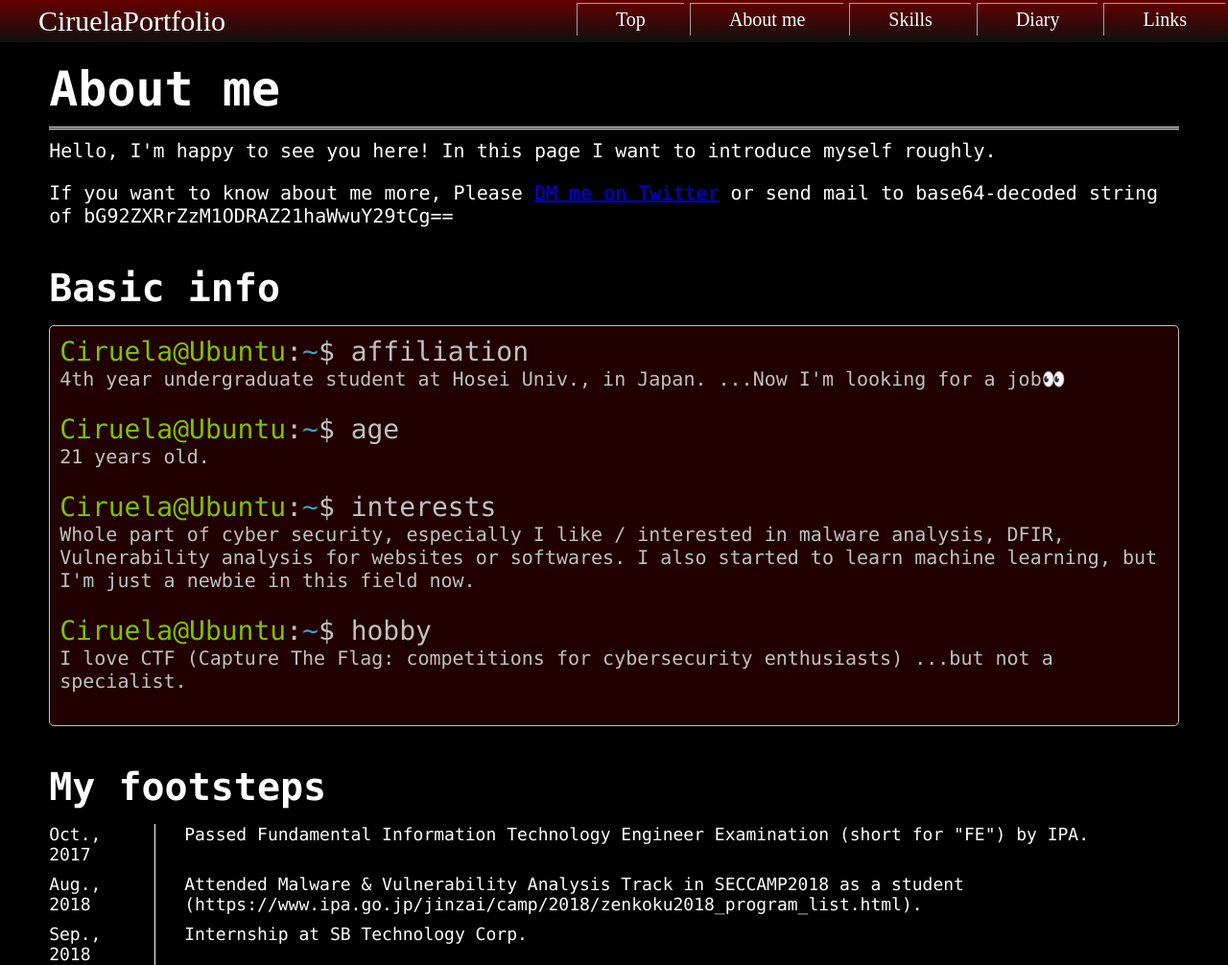
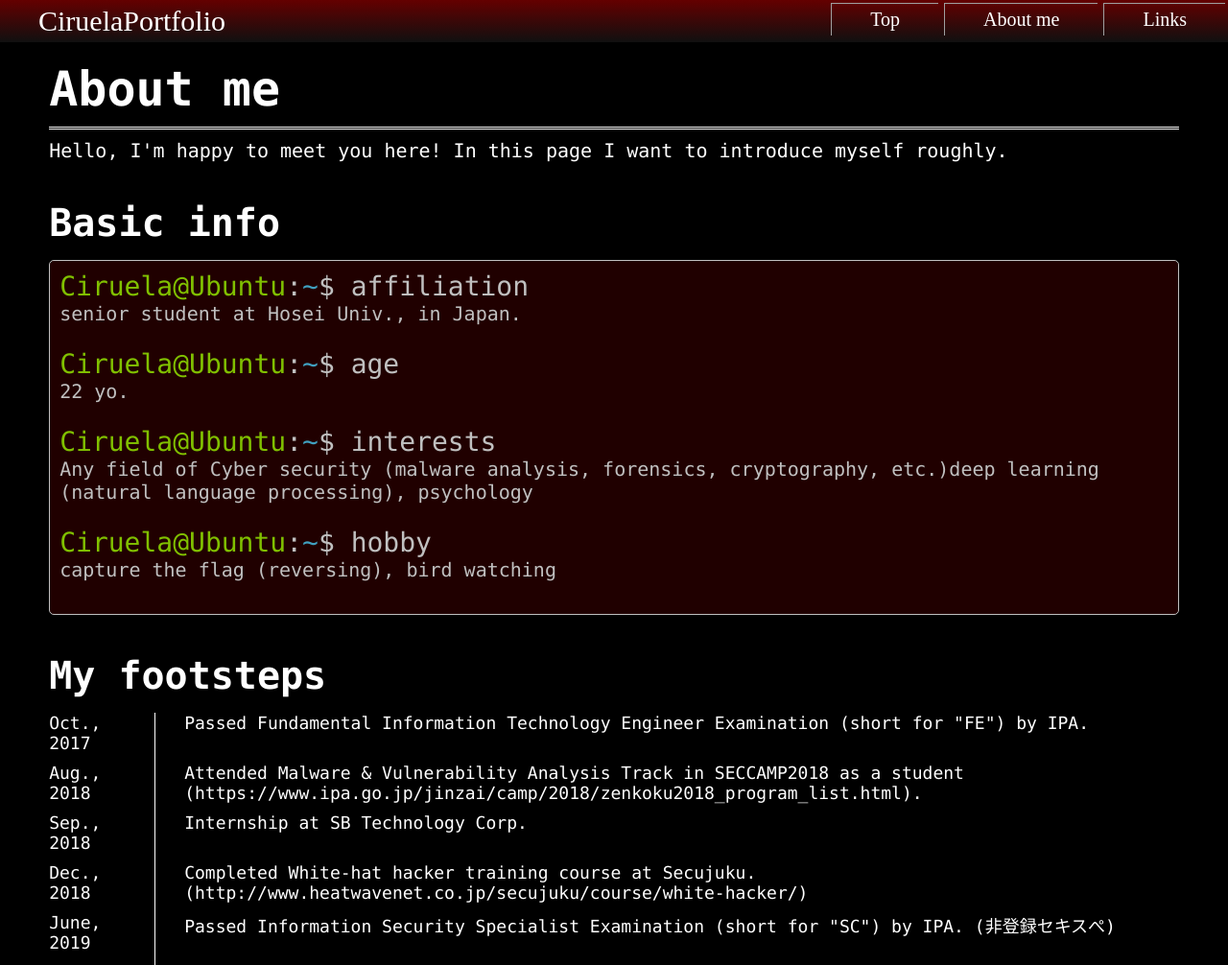
Before and after one commit to Ciruela-Xcyba17her/CiruelaPortfolio, a Gatsby site: page /aboutme in a window 1280 px wide. Shown: the top 1006 px of the page at 96% size. Built offline with nearby package versions, Linux system fonts and the light colour scheme; Gatsby itself is replaced by a stand-in of ours.

Commit message:
hid some needless information

```diff
--- a/src/components/contents/aboutme/components/Aboutme.js
+++ b/src/components/contents/aboutme/components/Aboutme.js
@@ -8,8 +8,7 @@ class Aboutme extends React.Component {
         return (
             <div>
                 <h1>About me</h1>
-                <p>Hello, I'm happy to see you here! In this page I want to introduce myself roughly.</p>
-                <p>If you want to know about me more, Please <a href="https://twitter.com/__Xcyba17her_">DM me on Twitter</a> or send mail to base64-decoded string of bG92ZXRrZzM1ODRAZ21haWwuY29tCg==</p>
+                <p>Hello, I'm happy to meet you here! In this page I want to introduce myself roughly.</p>
 
                 <h2>Basic info</h2>
                 <div className="terminal">
--- a/src/components/contents/aboutme/components/footstepdata.js
+++ b/src/components/contents/aboutme/components/footstepdata.js
@@ -17,7 +17,7 @@ const footstepDataAll = [
     },
     {
         "time": "June, 2019",
-        "footstep": "Passed Information Security Specialist Examination (short for \"SC\") by IPA. (登録セキスぺではありません。)"
+        "footstep": "Passed Information Security Specialist Examination (short for \"SC\") by IPA. (非登録セキスぺ)"
     },
     {
         "time": "June, 2019",
--- a/src/components/contents/aboutme/components/terminaldata.js
+++ b/src/components/contents/aboutme/components/terminaldata.js
@@ -2,24 +2,23 @@ const terminalDataAll = [
     {
         "cmd": "affiliation",
         "result":
-            "4th year undergraduate student at Hosei Univ., in Japan. ..." +
-            "Now I'm looking for a job👀"
+            "senior student at Hosei Univ., in Japan."
     },
     {
         "cmd": "age",
         "result":
-            "21 years old."
+            "22 yo."
     },
     {
         "cmd": "interests",
         "result":
-            "Whole part of cyber security, especially I like / interested in malware analysis, DFIR, Vulnerability analysis for websites or softwares. " +
-            "I also started to learn machine learning, but I'm just a newbie in this field now."
+            "Any field of Cyber security (malware analysis, forensics, cryptography, etc.)" +
+            "deep learning (natural language processing), psychology"
     },
     {
         "cmd": "hobby",
         "result":
-            "I love CTF (Capture The Flag: competitions for cybersecurity enthusiasts) ...but not a specialist."
+            "capture the flag (reversing), bird watching"
     },
 ]
 
--- a/src/components/layouts/menu.js
+++ b/src/components/layouts/menu.js
@@ -7,8 +7,8 @@ class Menu extends React.Component {
         const menuLinkList = [
             { "name": "Top", "link": "/" },
             { "name": "About me", "link": "/aboutme" },
-            { "name": "Skills", "link": "/skills" },
-            { "name": "Diary", "link": "/diary" },
+            //{ "name": "Skills", "link": "/skills" },
+            //{ "name": "Diary", "link": "/diary" },
             { "name": "Links", "link": "/links" },
         ];
 
```
